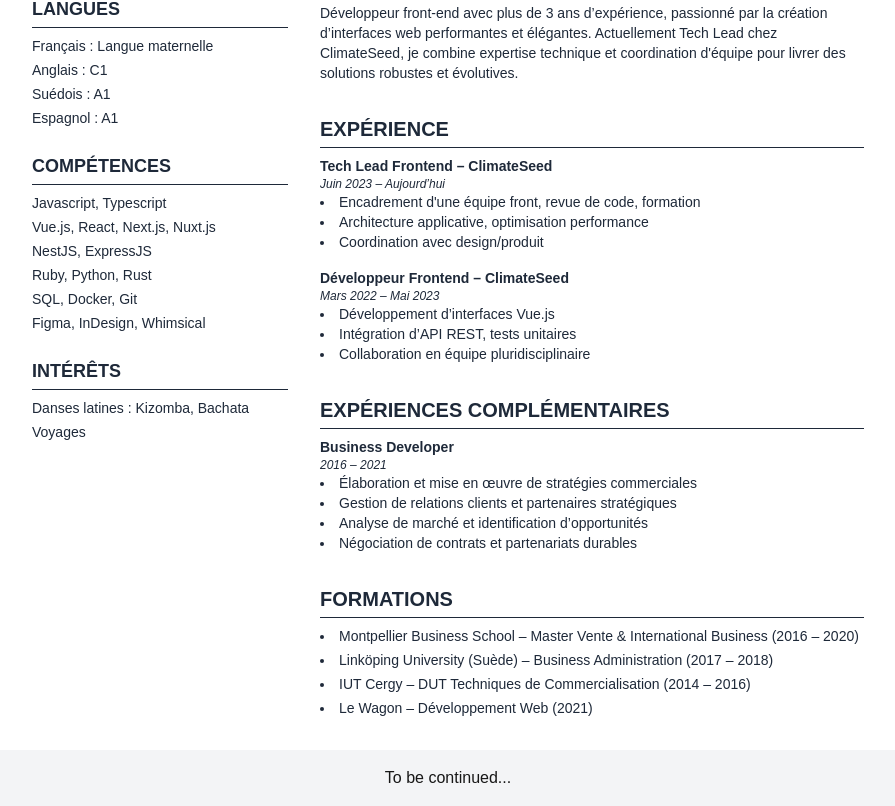
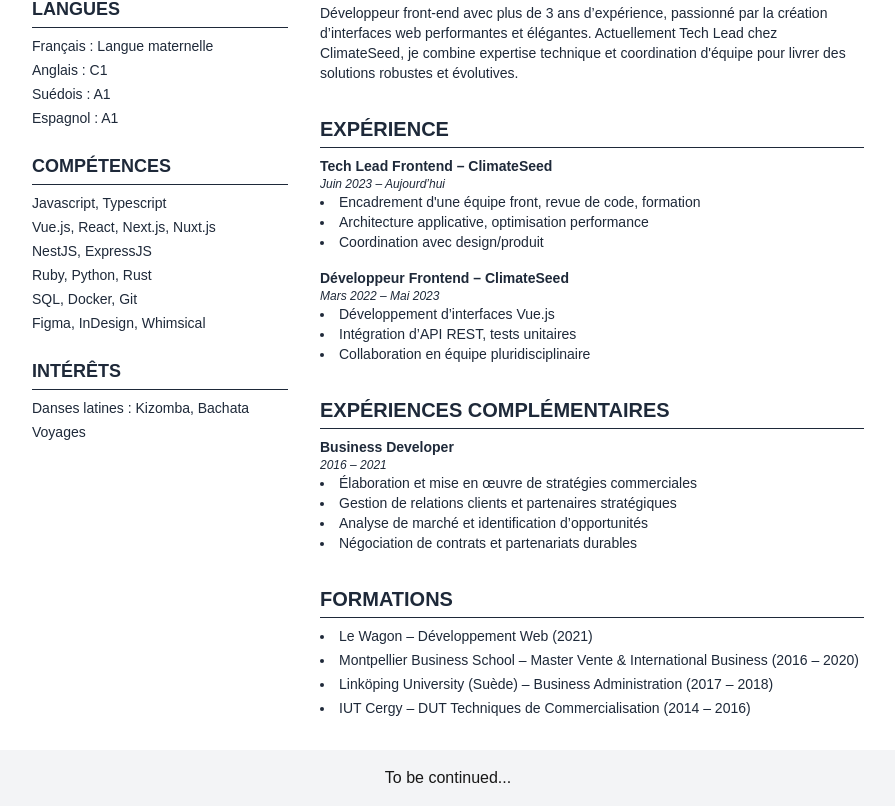
Before and after one commit to JulienMalcouronne/my-interactive, a Next.js app: page /resume in a window 1280 px wide. Shown: the part 335-1141 px from the top of the page, without its empty margins (192-1087 px from the left). Built offline with nearby package versions, Linux system fonts and the light colour scheme.

Commit message:
feat: move Le Wagon on top of trainee

```diff
--- a/src/app/resume/page.tsx
+++ b/src/app/resume/page.tsx
@@ -112,10 +112,10 @@
                     <section>
                         <h2 className="text-xl font-semibold border-b pb-1 mb-2 uppercase">Formations</h2>
                         <ul className="list-disc list-inside text-sm space-y-1">
+                            <li>Le Wagon – Développement Web (2021)</li>
                             <li>Montpellier Business School – Master Vente & International Business (2016 – 2020)</li>
                             <li>Linköping University (Suède) – Business Administration (2017 – 2018)</li>
                             <li>IUT Cergy – DUT Techniques de Commercialisation (2014 – 2016)</li>
-                            <li>Le Wagon – Développement Web (2021)</li>
                         </ul>
                     </section>
                 </div>
```
